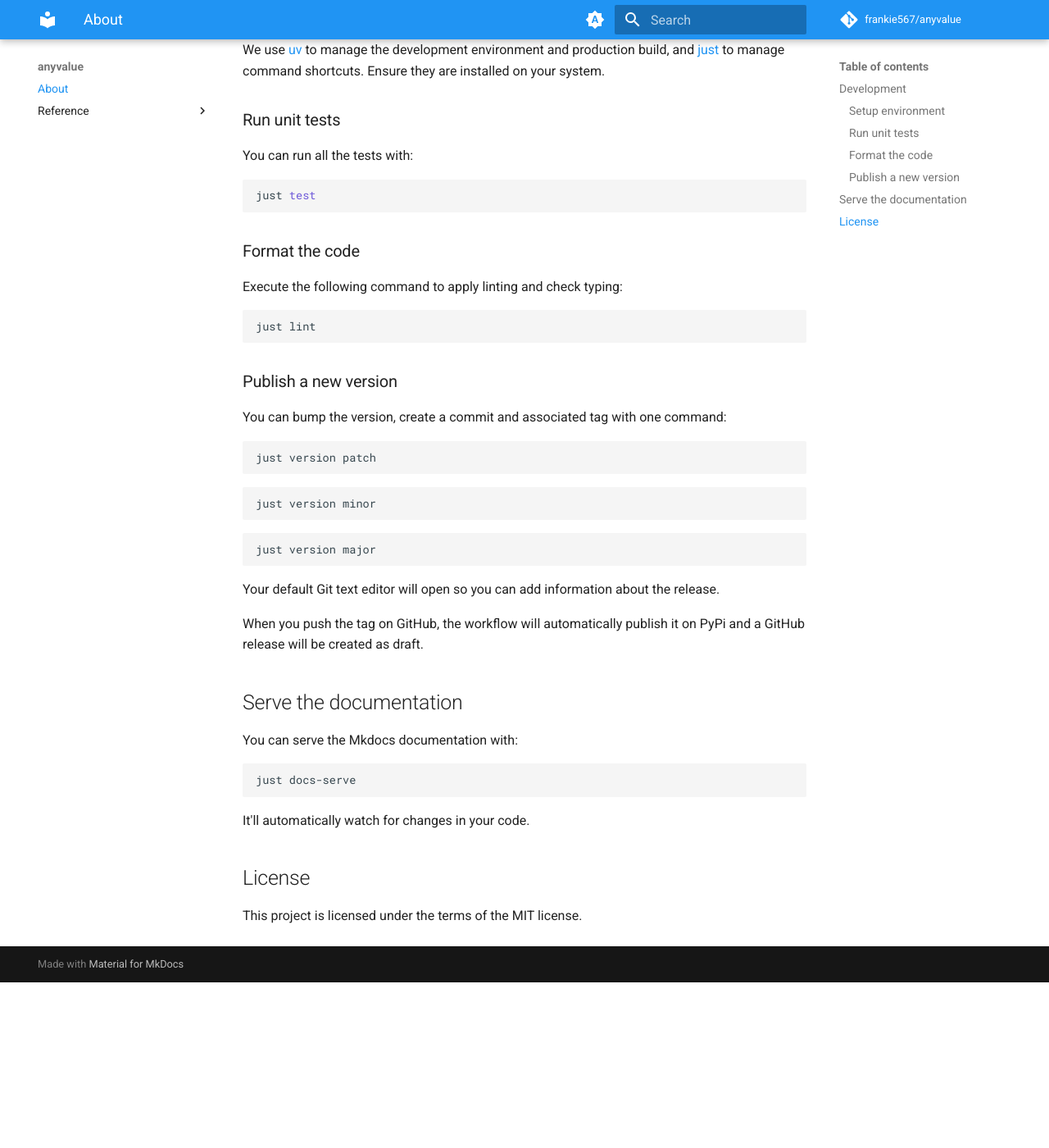
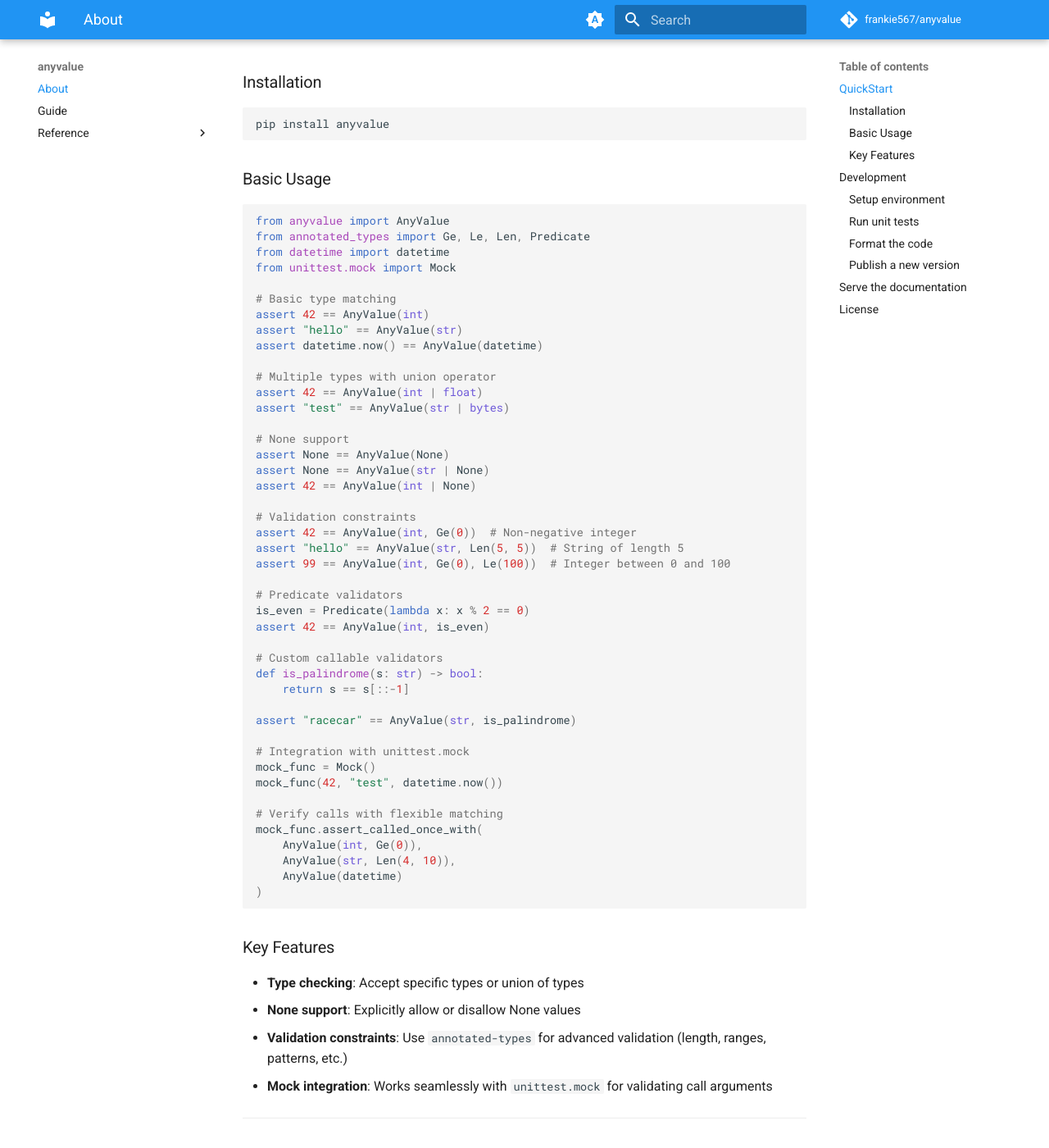
Before and after one commit to frankie567/anyvalue, an MkDocs documentation site: the page built from docs/index.md, in a window 1280 px wide and 1400 px high, scrolled down 481 px. Shown: the whole window at 82% size. Built offline with MkDocs 1.6.1 and Material for MkDocs 9.7.7, drawn with Linux system fonts in a browser that asks for light colours; comment, search, counter and statistics services are not loaded; before the commit the page ends 1679 px from its top, so only the background shows below that.

Commit message:
Port AnyValue helper implementation and documentation
Co-authored-by: frankie567 <1144727+frankie567@users.noreply.github.com>

````diff
--- a/README.md
+++ b/README.md
@@ -13,6 +13,74 @@
 **Documentation**: <a href="https://frankie567.github.io/anyvalue/" target="_blank">https://frankie567.github.io/anyvalue/</a>
 
 **Source Code**: <a href="https://github.com/frankie567/anyvalue" target="_blank">https://github.com/frankie567/anyvalue</a>
+
+---
+
+## QuickStart
+
+A smarter alternative to `unittest.mock.ANY` that allows type checking and validation constraints.
+
+### Installation
+
+```bash
+pip install anyvalue
+```
+
+### Basic Usage
+
+```python
+from anyvalue import AnyValue
+from annotated_types import Ge, Le, Len, Predicate
+from datetime import datetime
+from unittest.mock import Mock
+
+# Basic type matching
+assert 42 == AnyValue(int)
+assert "hello" == AnyValue(str)
+assert datetime.now() == AnyValue(datetime)
+
+# Multiple types with union operator
+assert 42 == AnyValue(int | float)
+assert "test" == AnyValue(str | bytes)
+
+# None support
+assert None == AnyValue(None)
+assert None == AnyValue(str | None)
+assert 42 == AnyValue(int | None)
+
+# Validation constraints
+assert 42 == AnyValue(int, Ge(0))  # Non-negative integer
+assert "hello" == AnyValue(str, Len(5, 5))  # String of length 5
+assert 99 == AnyValue(int, Ge(0), Le(100))  # Integer between 0 and 100
+
+# Predicate validators
+is_even = Predicate(lambda x: x % 2 == 0)
+assert 42 == AnyValue(int, is_even)
+
+# Custom callable validators
+def is_palindrome(s: str) -> bool:
+    return s == s[::-1]
+
+assert "racecar" == AnyValue(str, is_palindrome)
+
+# Integration with unittest.mock
+mock_func = Mock()
+mock_func(42, "test", datetime.now())
+
+# Verify calls with flexible matching
+mock_func.assert_called_once_with(
+    AnyValue(int, Ge(0)),
+    AnyValue(str, Len(4, 10)),
+    AnyValue(datetime)
+)
+```
+
+### Key Features
+
+- **Type checking**: Accept specific types or union of types
+- **None support**: Explicitly allow or disallow None values
+- **Validation constraints**: Use `annotated-types` for advanced validation (length, ranges, patterns, etc.)
+- **Mock integration**: Works seamlessly with `unittest.mock` for validating call arguments
 
 ---
 
--- a/anyvalue/__init__.py
+++ b/anyvalue/__init__.py
@@ -1,6 +1,10 @@
 """A better ANY helper for Python testing"""
 
+from anyvalue.any_value import AnyValue
+
 __version__ = "0.0.0"
+
+__all__ = ["AnyValue"]
 
 
 def add(a: int, b: int) -> int:
--- a/mkdocs.yml
+++ b/mkdocs.yml
@@ -59,5 +59,6 @@ watch:
 
 nav:
     - About: index.md
+    - Guide: guide.md
     - Reference:
         - anyvalue: reference/anyvalue.md
--- a/pyproject.toml
+++ b/pyproject.toml
@@ -13,7 +13,7 @@ classifiers = [
 ]
 requires-python = ">=3.11"
 dependencies = [
-
+    "annotated-types>=0.7.0",
 ]
 
 [project.urls]
````
Also changed, not shown: docs/guide.md (added, +305 -0 lines), 3 other files.
